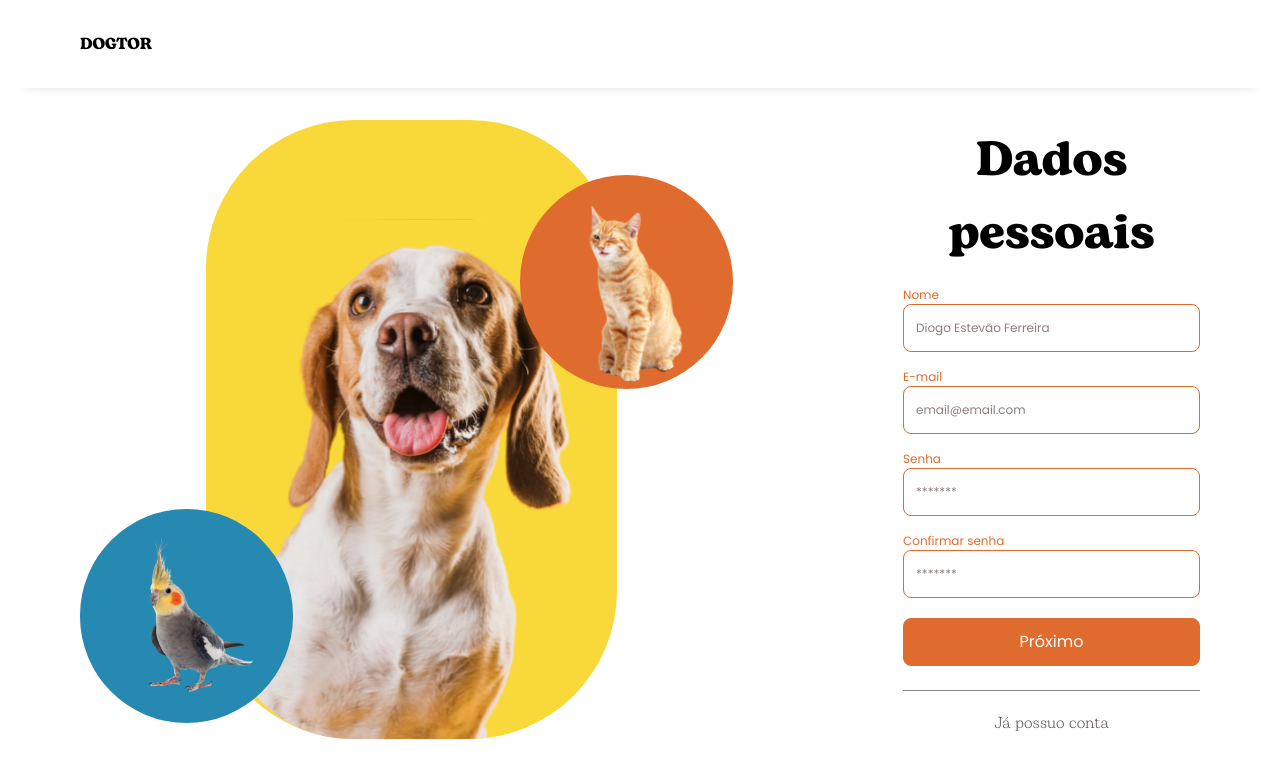
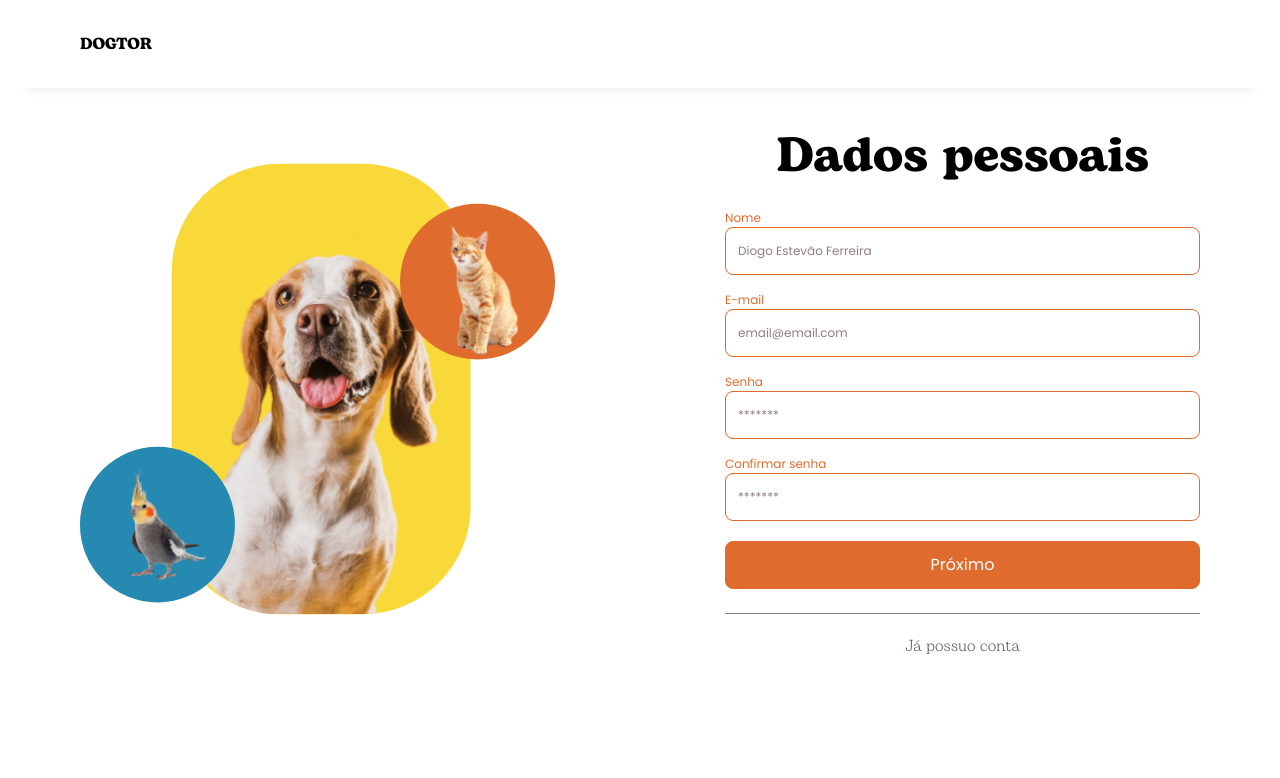
Before and after one commit to joaoMarcos777/dogtor, a React (Vite) app in the folder frontend/dogtor/: page /sign-up/personal-data in a window 1280 px wide. Shown: the top 778 px of the page. Built offline with nearby package versions, Linux system fonts and the light colour scheme.

Commit message:
feat: add who-are-you screen, routes

```diff
--- /dev/null
+++ b/frontend/dogtor/src/components/content-wrapper/index.jsx
@@ -0,0 +1,5 @@
+import { Container } from "./styles";
+
+export function ContentWrapper({ children, ...rest }) {
+  return <Container {...rest}>{children}</Container>;
+}
--- /dev/null
+++ b/frontend/dogtor/src/components/content-wrapper/styles.js
@@ -0,0 +1,31 @@
+import styled from "styled-components";
+
+export const Container = styled.div`
+  margin-top: 3.2rem;
+
+  display: flex;
+  flex-direction: column;
+
+  img {
+    min-width: 18.5rem;
+    margin: 0 auto;
+  }
+
+  @media (min-width: 800px) {
+    margin: 3.2rem 6.4rem 0;
+
+    flex-direction: row;
+    gap: 17rem;
+
+    img {
+      width: 100%;
+    }
+
+    div {
+      width: 100%;
+      display: flex;
+      flex-direction: column;
+      justify-content: center;
+    }
+  }
+`;
--- a/frontend/dogtor/src/pages/landpage/index.jsx
+++ b/frontend/dogtor/src/pages/landpage/index.jsx
@@ -77,7 +77,7 @@ export function Landpage() {
           </li>
         </ul>
         <div className="buttons">
-          <LinkButton to="/sign-in">Login</LinkButton>
+          <LinkButton to="/who-are-you">Login</LinkButton>
           <LinkButton to="/sign-up">Cadastre-se</LinkButton>
         </div>
 
--- a/frontend/dogtor/src/pages/sign-in/index.jsx
+++ b/frontend/dogtor/src/pages/sign-in/index.jsx
@@ -10,6 +10,7 @@ import { ButtonText } from "../../components/button-text";
 import { Header } from "../../components/header";
 import { Input } from "../../components/input";
 import { Link } from "react-router-dom";
+import { ContentWrapper } from "../../components/content-wrapper";
 
 export function SignIn() {
   const [image, setImage] = useState({});
@@ -37,7 +38,7 @@ export function SignIn() {
     <Container>
       <Header />
 
-      <div>
+      <ContentWrapper>
         <img src={image} alt="" />
         <div>
           <Form title="Login" onSubmit={handleSubmit}>
@@ -60,7 +61,7 @@ export function SignIn() {
             </Link>
           </Form>
         </div>
-      </div>
+      </ContentWrapper>
     </Container>
   );
 }
--- a/frontend/dogtor/src/pages/sign-in/styles.js
+++ b/frontend/dogtor/src/pages/sign-in/styles.js
@@ -5,36 +5,4 @@ export const Container = styled.main`
   flex-direction: column;
   justify-content: center;
   padding: 0 1.6rem;
-
-  > div {
-    margin-top: 3.2rem;
-
-    display: flex;
-    flex-direction: column;
-
-    img {
-      min-width: 18.5rem;
-      margin: 0 auto;
-    }
-  }
-
-  @media (min-width: 800px) {
-    > div {
-      margin: 3.2rem 6.4rem 0;
-
-      flex-direction: row;
-      gap: 17rem;
-
-      img {
-        width: 100%;
-      }
-
-      div {
-        width: 100%;
-        display: flex;
-        flex-direction: column;
-        justify-content: center;
-      }
-    }
-  }
 `;
--- a/frontend/dogtor/src/pages/sign-up/index.jsx
+++ b/frontend/dogtor/src/pages/sign-up/index.jsx
@@ -1,9 +1,11 @@
 import { useEffect, useState } from "react";
 import { Outlet } from "react-router-dom";
 import pets from "../../assets/pets.svg";
+
 import { Container, Wrapper } from "./styles";
 
 import { Header } from "../../components/header";
+import { ContentWrapper } from "../../components/content-wrapper";
 
 export function SignUp() {
   const [image, setImage] = useState({});
@@ -40,7 +42,7 @@ export function SignUp() {
     <Container>
       <Header />
 
-      <div>
+      <ContentWrapper>
         <img src={image} alt="" />
         <Wrapper>
           <Outlet
@@ -49,7 +51,7 @@ export function SignUp() {
             onPrevious={handlePrevious}
           />
         </Wrapper>
-      </div>
+      </ContentWrapper>
     </Container>
   );
 }
--- a/frontend/dogtor/src/pages/sign-up/styles.js
+++ b/frontend/dogtor/src/pages/sign-up/styles.js
@@ -4,19 +4,6 @@ export const Container = styled.main`
   display: flex;
   flex-direction: column;
   padding: 0 1.6rem;
-
-  @media (min-width: 1100px) {
-    > div {
-      margin: 3.2rem 6.4rem 0;
-
-      display: flex;
-      gap: 17rem;
-
-      img {
-        width: 100%;
-      }
-    }
-  }
 `;
 
 export const Wrapper = styled.div`
--- a/frontend/dogtor/src/pages/who-are-you/index.jsx
+++ b/frontend/dogtor/src/pages/who-are-you/index.jsx
@@ -1,21 +1,24 @@
 import { useEffect, useState } from "react";
 import orangeCat from "../../assets/orange-cat.png";
 import pets from "../../assets/pets.svg";
+import { Container, Image } from "./styles";
 import { Button } from "../../components/button";
-import { ButtonText } from "../../components/button-text";
 import { Header } from "../../components/header";
-import { Input } from "../../components/input";
-import { Container, Image, Form } from "./styles";
+import { Form } from "../../components/form";
+import { ContentWrapper } from "../../components/content-wrapper";
+import { Link } from "react-router-dom";
 
 export function WhoAreYou() {
   const [image, setImage] = useState({});
 
-  useEffect(() => {
   const handleResize = () => {
     if (window.innerWidth > 1100) {
       setImage(pets);
     } else setImage(orangeCat);
   };
+
+  useEffect(() => {
+    handleResize();
 
     window.addEventListener("load", handleResize);
     window.addEventListener("resize", handleResize);
@@ -27,13 +30,19 @@ export function WhoAreYou() {
     <Container>
       <Header />
 
+      <ContentWrapper>
         <Image src={image} alt="" />
-
-      <Form>
-        <h1>Você é?</h1>
+        <div>
+          <Form title="Você é?">
+            <Link to="/sign-in">
               <Button title="Usuário" primary />
+            </Link>
+            <Link to="/sign-in">
               <Button title="Veterinário" secondary={true} />
+            </Link>
           </Form>
+        </div>
+      </ContentWrapper>
     </Container>
   );
 }
--- a/frontend/dogtor/src/pages/who-are-you/styles.js
+++ b/frontend/dogtor/src/pages/who-are-you/styles.js
@@ -4,53 +4,7 @@ export const Container = styled.main`
   display: flex;
   flex-direction: column;
   justify-content: center;
-  align-items: center;
-
-  padding: 1.6rem;
-
-  @media (min-width: 1100px) {
-    display: grid;
-    justify-content: stretch;
-    padding: 0;
-
-    grid-template-areas:
-      "header header header"
-      "image form form";
-  }
+  padding: 0 1.6rem;
 `;
 
-export const Image = styled.img`
-  grid-area: image;
-
-  @media (min-width: 1100px) {
-    justify-self: center;
-  }
-`;
-
-export const Form = styled.form`
-  grid-area: form;
-
-  margin-top: 2rem;
-  width: 100%;
-
-  display: flex;
-  flex-direction: column;
-  align-items: center;
-  justify-content: center;
-
-  > h1 {
-    font-weight: 600;
-    font-size: 2.4rem;
-    line-height: 4.8rem;
-  }
-
-  @media (min-width: 1100px) {
-    max-width: 43.1rem;
-
-    > h1 {
-      font-weight: 600;
-      font-size: 4.8rem;
-      line-height: 7.3rem;
-    }
-  }
-`;
+export const Image = styled.img``;
--- a/frontend/dogtor/src/routes/auth.routes.jsx
+++ b/frontend/dogtor/src/routes/auth.routes.jsx
@@ -5,18 +5,20 @@ import { SignUp } from "../pages/sign-up";
 import { PersonalData } from "../pages/sign-up/personal-data";
 import { DocumentsData } from "../pages/sign-up/documents-data";
 import { AddressData } from "../pages/sign-up/address-data";
+import { WhoAreYou } from "../pages/who-are-you";
 
 export function AuthRoutes() {
   return (
     <Routes>
       <Route path="/" element={<Landpage />} />
       <Route path="/sign-in" element={<SignIn />} />
+      <Route path="/who-are-you" element={<WhoAreYou />} />
+
       <Route path="/sign-up" element={<SignUp />}>
         <Route
           path="/sign-up/"
           element={<Navigate replace to="/sign-up/personal-data" />}
         />
-
         <Route path="/sign-up/personal-data" element={<PersonalData />} />
         <Route path="/sign-up/documents-data" element={<DocumentsData />} />
         <Route path="/sign-up/address-data" element={<AddressData />} />
```
Lines whose indentation alone changed are shown as unchanged.
